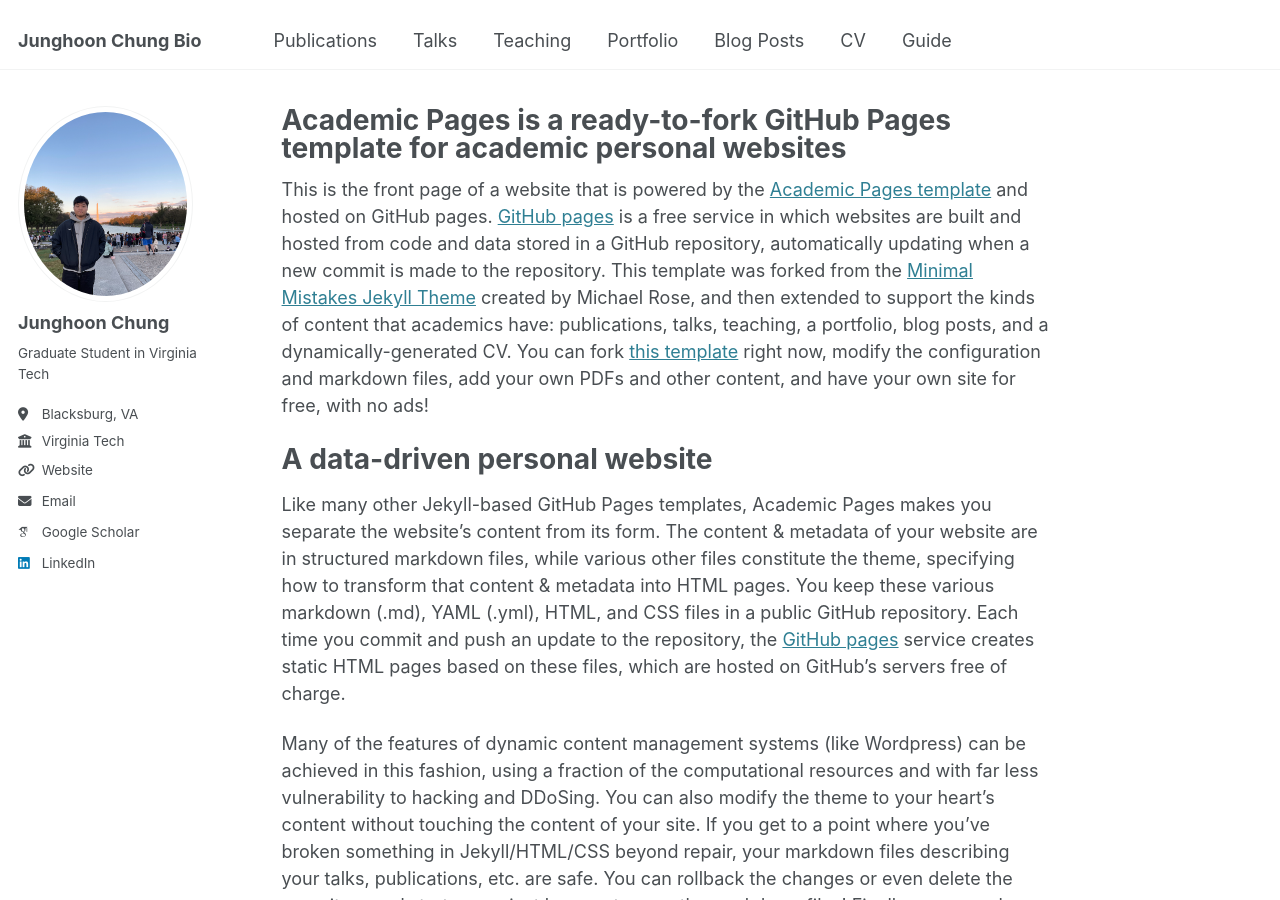
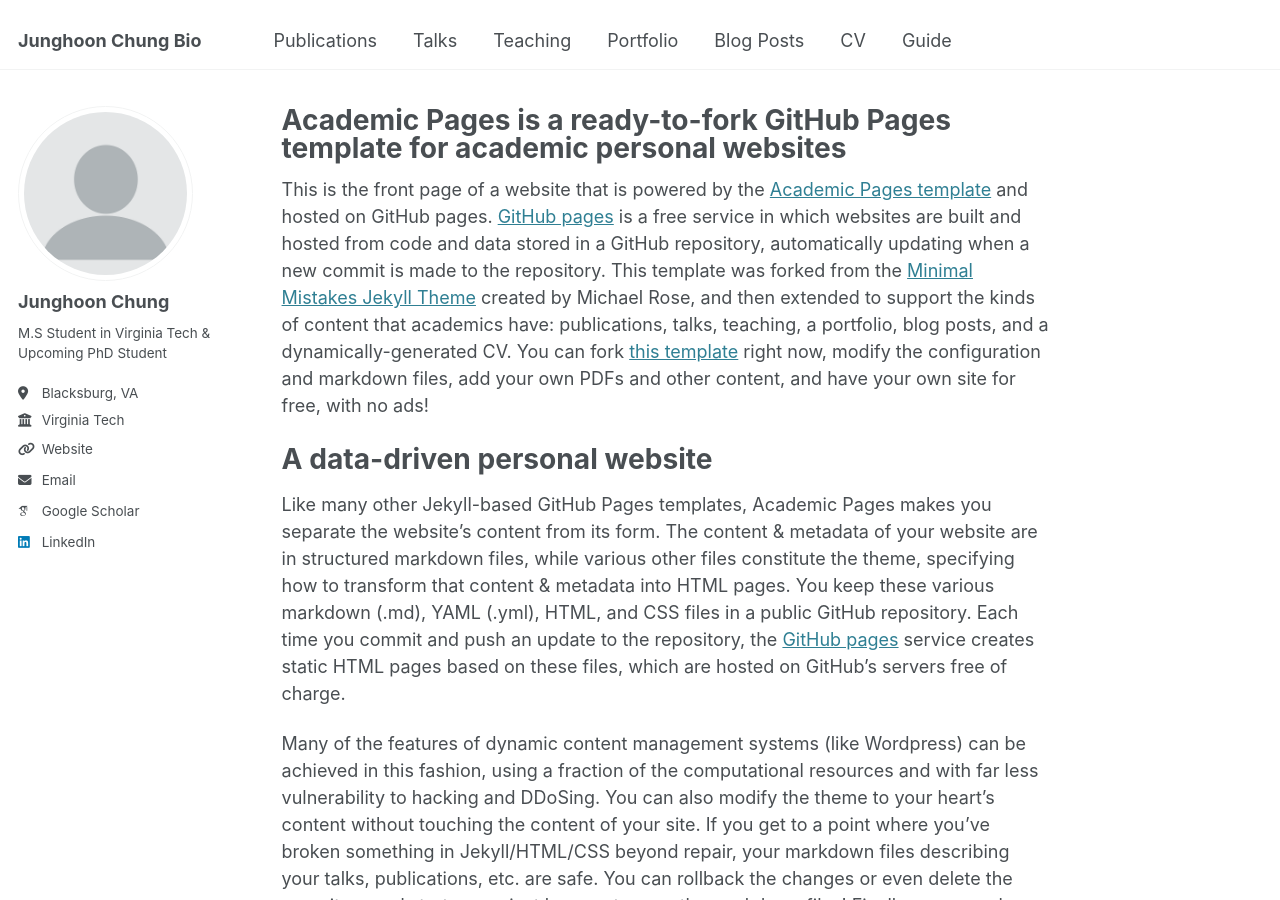
Before and after one commit to Junghoon-Chung/Junghoon-Chung.github.io, a Jekyll site: the page built from _pages/about.md, in a window 1280 px wide and 900 px high. Built offline with Jekyll 4.4.1, drawn with Linux system fonts in a browser that asks for light colours; some web fonts are replaced.

Commit message:
Update _config.yml

```diff
--- a/_config.yml
+++ b/_config.yml
@@ -22,10 +22,10 @@ repository               : "academicpages/academicpages.github.io"
 #               Additional customization can be done by editing /_includes/author-profile.html
 author:
   # Biographic information
-  avatar           : "Jhoon.png"
+  avatar           : "profile.png"
   name             : "Junghoon Chung"
   pronouns         : # example: "she/her"
-  bio              : "Graduate Student in Virginia Tech"
+  bio              : "M.S Student in Virginia Tech & Upcoming PhD Student"
   location         : "Blacksburg, VA"
   employer         : "Virginia Tech"
   uri              : "https://www.ise.vt.edu/"
@@ -59,7 +59,7 @@ author:
   keybase          : # Username
   instagram        : # Username
   lastfm           : # Username
-  linkedin         : "www.linkedin.com/in/junghoon-chung"
+  linkedin         : "junghoon-chung"
   mastodon         : # URL
   medium           : # URL
   pinterest        : # Username
```
